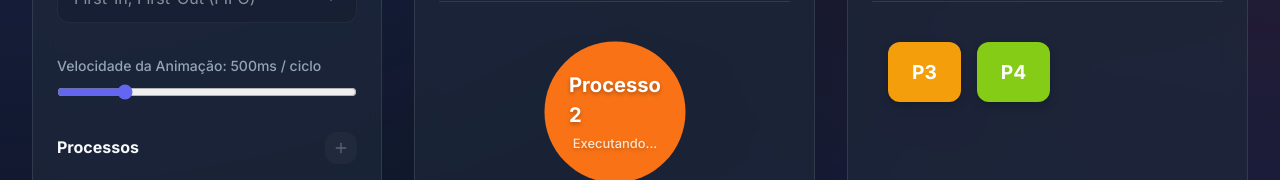
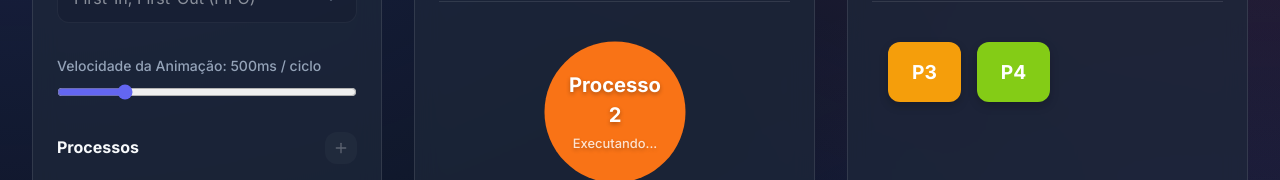
Before and after one commit to brunokeil/brunokeil.github.io, a React (Vite) app: page / in a window 1280 px wide. Both pictures are taken after a click on the button "Iniciar". Shown: the part 294-474 px from the top of the page. Built offline with nearby package versions, Linux system fonts and the light colour scheme.

Commit message:
Fix UI state when simulation is stopped and center text in tables/labels

```diff
--- a/src/App.css
+++ b/src/App.css
@@ -91,6 +91,7 @@
   padding: 0.75rem 1rem;
   border-radius: 12px;
   font-size: 1rem;
+  text-align: center;
   transition: all 0.2s;
 }
 
@@ -456,7 +457,11 @@
   text-shadow: 0 2px 4px rgba(0,0,0,0.3);
 }
 
-.proc-label { font-size: 1.25rem; }
+.proc-label {
+  font-size: 1.25rem;
+  text-align: center;
+  display: block;
+}
 .proc-status { font-size: 0.8rem; opacity: 0.8; font-weight: 500; margin-top: 0.25rem; }
 
 .idle-state {
@@ -629,7 +634,7 @@
   width: 100%;
   border-collapse: separate;
   border-spacing: 0;
-  text-align: left;
+  text-align: center;
 }
 
 .metrics-table th {
@@ -637,12 +642,14 @@
   font-weight: 600;
   color: var(--text-secondary);
   border-bottom: 1px solid var(--surface-border);
+  text-align: center;
 }
 
 .metrics-table td {
   padding: 1rem;
   border-bottom: 1px solid rgba(255,255,255,0.05);
   color: var(--text-primary);
+  text-align: center;
 }
 
 .process-badge {
--- a/src/App.jsx
+++ b/src/App.jsx
@@ -270,6 +270,7 @@ function App() {
 
   const currentState = simulationData?.history[currentTime] || { running: null, queue: [], completed: [] };
   const totalTime = simulationData?.totalTime || 0;
+  const isStopped = !isPlaying && currentTime === 0;
 
   const algOptions = [
     { value: 'FIFO', label: 'First-In, First-Out (FIFO)' },
@@ -408,7 +409,7 @@ function App() {
                   <h2>CPU</h2>
                 </div>
                 <div className="box-content">
-                  {currentState.running ? (
+                  {currentState.running && !isStopped ? (
                     <div className="active-process pulse" style={{ backgroundColor: getTaskColor(currentState.running) }}>
                       <span className="proc-label">Processo {currentState.running}</span>
                       <span className="proc-status">Executando...</span>
@@ -428,7 +429,7 @@ function App() {
                   <h2>Fila de Prontos</h2>
                 </div>
                 <div className="box-content queue-content">
-                  {currentState.queue.length > 0 ? (
+                  {currentState.queue.length > 0 && !isStopped ? (
                     currentState.queue.map((taskId, idx) => (
                       <div key={`${taskId}-${idx}`} className="queue-item slide-in" style={{ backgroundColor: getTaskColor(taskId) }}>
                         P{taskId}
@@ -530,8 +531,8 @@ function App() {
                           </td>
                           <td>
                             {isCompleted ? <span className="status-badge done">Concluído</span> :
-                             currentState.running === task.id ? <span className="status-badge running">Executando</span> :
-                             currentState.queue.includes(task.id) ? <span className="status-badge waiting">Aguardando</span> :
+                             (currentState.running === task.id && !isStopped) ? <span className="status-badge running">Executando</span> :
+                             (currentState.queue.includes(task.id) && !isStopped) ? <span className="status-badge waiting">Aguardando</span> :
                              <span className="status-badge pending">Pendente</span>}
                           </td>
                           <td>{isCompleted ? task.completionTime : '-'}</td>
```
